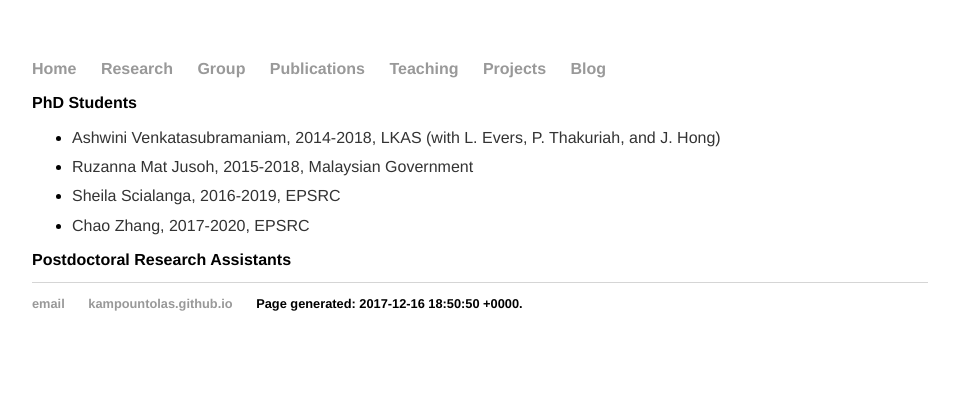
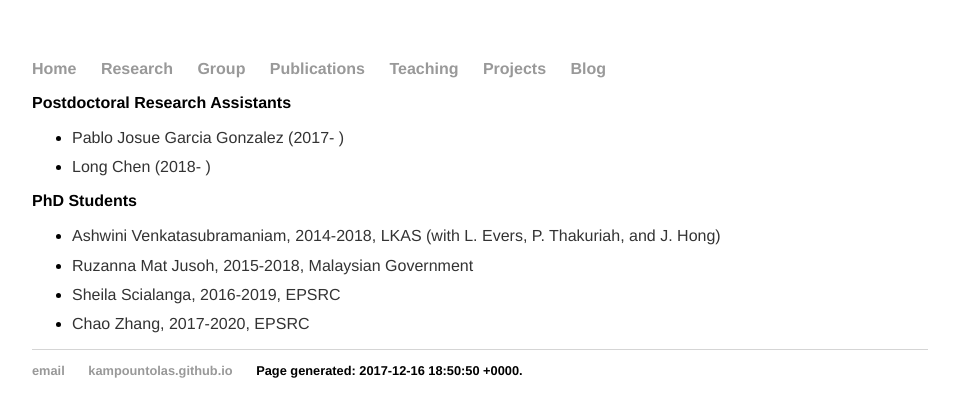
Before and after one commit to kampountolas/kampountolas.github.io, a Jekyll site: the page built from group/index.html, in a window 1280 px wide. Shown: the top 417 px of the page, without its empty margins (160-1119 px from the left). Built offline with Jekyll 4.4.1, drawn with Linux system fonts in a browser that asks for light colours.

Commit message:
Update index.html

```diff
--- a/group/index.html
+++ b/group/index.html
@@ -3,6 +3,12 @@ layout: default
 title: Group
 ---
 <div class="blurb">
+            <h2>Postdoctoral Research Assistants</h2>
+            <ul>
+                <li><p>Pablo Josue Garcia Gonzalez (2017- )</p></li>
+                <li><p>Long Chen (2018- )</p></li>
+            </ul>
+
             <h2>PhD Students</h2>
             <ul>
                 <li><p>Ashwini Venkatasubramaniam, 2014-2018, LKAS (with L. Evers, P. Thakuriah, and J. Hong)</p></li>
```
Also changed, not shown: other parts of group/index.html (+0 -1 lines).
